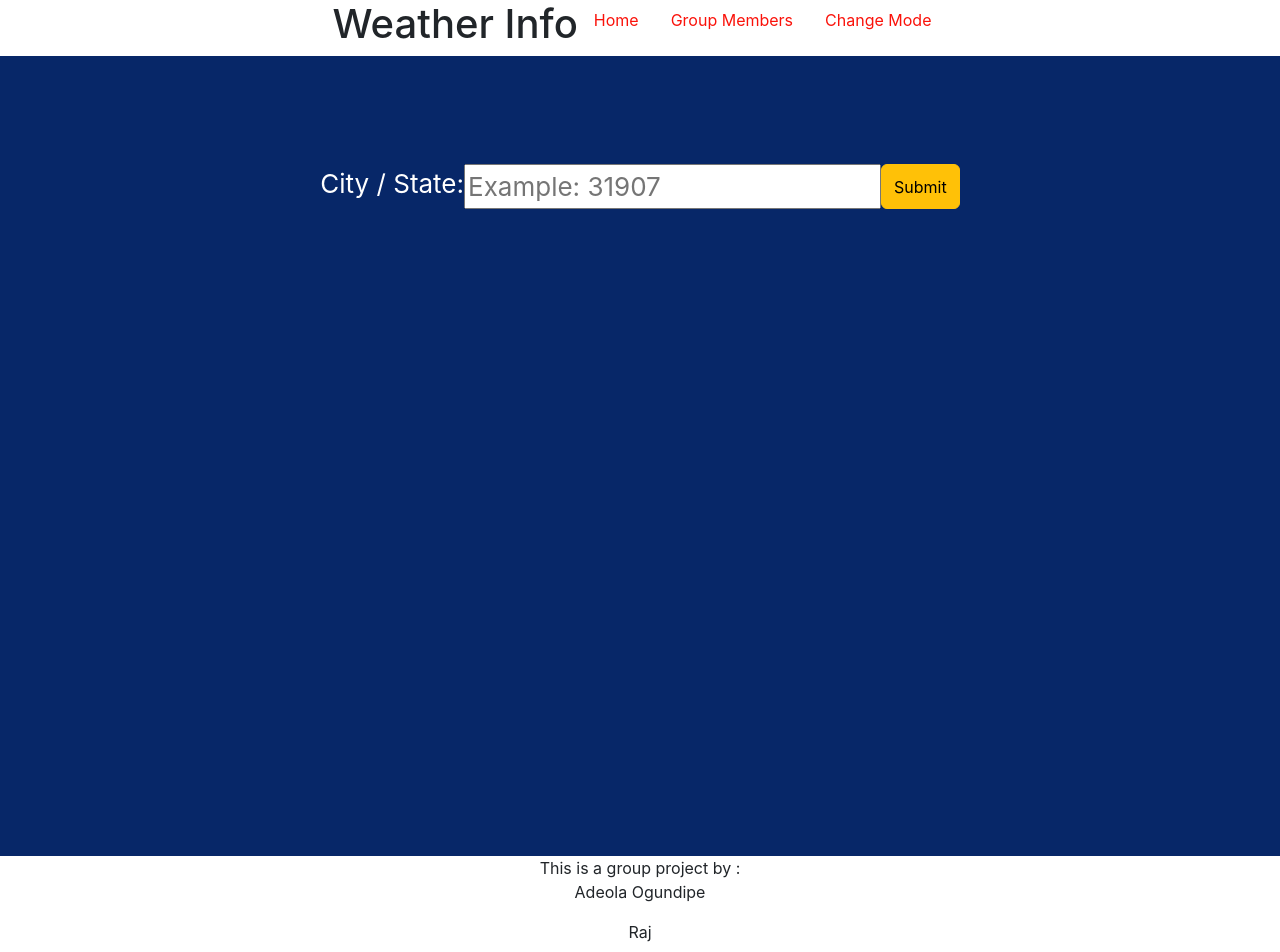
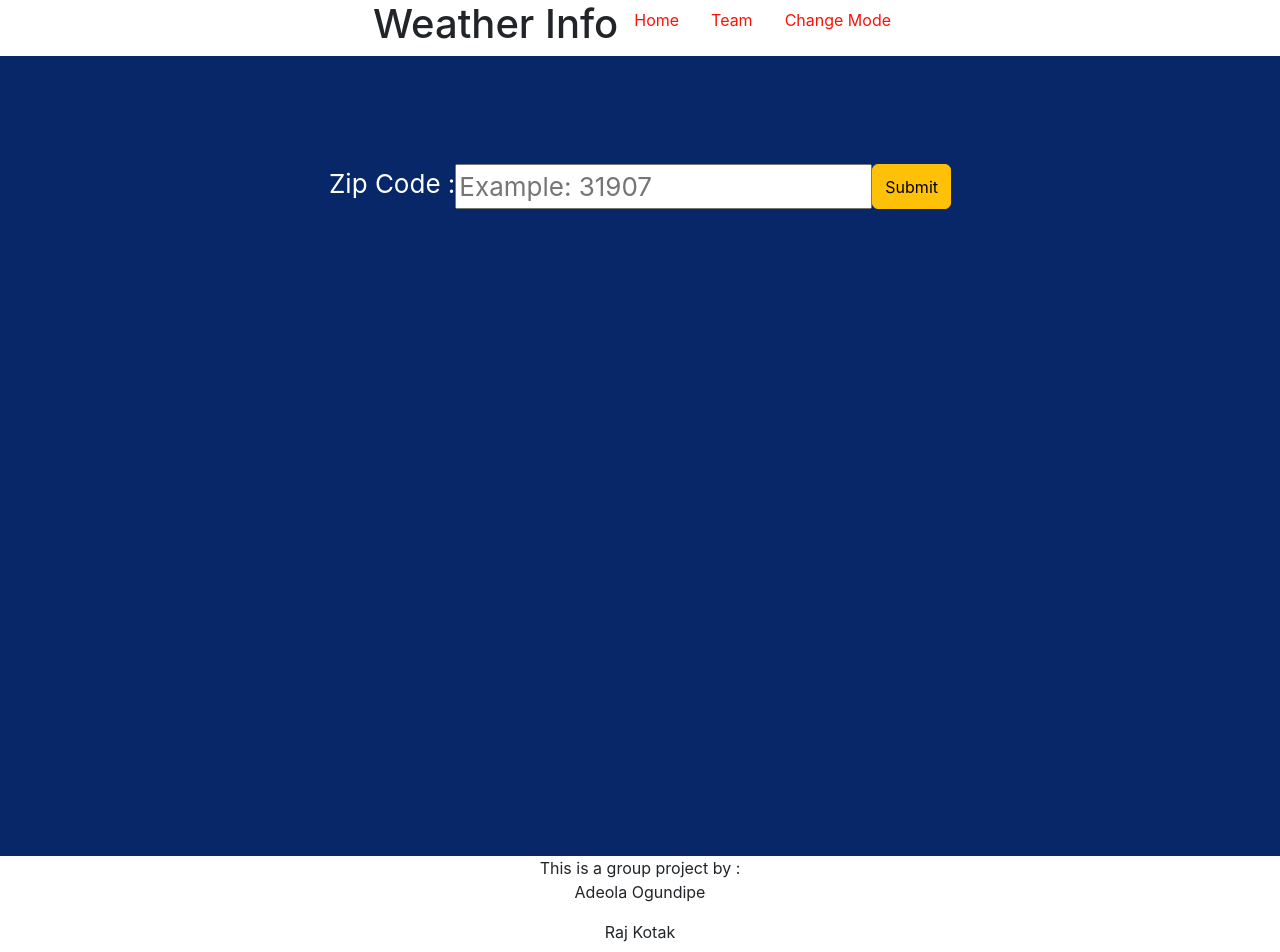
Before and after one commit to CSU-WebDev/MRA, a React (Create React App) app in the folder groupproject/: page / in a window 1280 px wide. Shown: the top 952 px of the page. Built offline with nearby package versions, Linux system fonts and the light colour scheme.

Commit message:
fixed the issues

```diff
--- a/groupproject/src/App.js
+++ b/groupproject/src/App.js
@@ -1,13 +1,13 @@
 import Content from "./components/Content";
 import Footer from "./components/Footer";
-import Top from "./components/Top";
+import Header from "./components/Top";
 import React,{useState} from "react";
 
 function App() {
   const [data, setdata] = useState('');
   return (
     <div className="App">
-      <Top />
+      <Header />
       <Content setdata={setdata}  />
       <Footer />
     </div>
--- a/groupproject/src/components/Content.jsx
+++ b/groupproject/src/components/Content.jsx
@@ -3,7 +3,6 @@ import Button from 'react-bootstrap/Button';
 import CardList from "./CardList";
 import axios from 'axios';
 import { useRef } from 'react';
-// remove once API call is working...
 
 
 function Content(){
@@ -14,19 +13,17 @@ function Content(){
             .then(function (response) {
                 setWeather(response.data)
             }).catch(function (error) {
-                console.log("error")
-                console.log(error);
+                console.warn("error");
             })
     }
     return(
         <header className="App-header">
           <div class="d-flex justify-content-center">
-              <label for="city">City / State: </label>
+              <label for="city">Zip Code : </label>
               <input ref={inputRef} type="text" id="city" name="city" placeholder="Example: 31907"></input>
-              <Button onClick={fetchdata}  variant="warning">Submit</Button>{' '}
+              <Button onClick={fetchdata}  variant="warning">Submit</Button>
           </div>
           <br />
-          {/* <h1>{weather.location}</h1> */}
           <CardList weatherData={weather}/>
         </header>
     )
--- a/groupproject/src/components/Footer.jsx
+++ b/groupproject/src/components/Footer.jsx
@@ -4,7 +4,7 @@ function Footer() {
         <div id="footer">
             This is a group project by :
             <p id="footer">Adeola Ogundipe</p>
-            <p id="footer">Raj</p>
+            <p id="footer">Raj Kotak</p>
             <p id="footer">Mckenna Koetitz</p>
         </div>
     );
--- a/groupproject/src/components/Top.jsx
+++ b/groupproject/src/components/Top.jsx
@@ -1,24 +1,26 @@
 import React from "react";
 import Nav from 'react-bootstrap/Nav';
-// import Button from 'react-bootstrap/Button';
 
-function Top() {
+function Header() {
   return(
     <div id="footer">
-        <Nav id="footer" className="justify-content-center" activeKey="/home">
-          <h1> Weather Info</h1>
+      <Nav id="footer" className="justify-content-center" activeKey="/home">
+        <h1> Weather Info</h1>
+
         <Nav.Item>
           <Nav.Link id="footer" href="#home">Home</Nav.Link>
         </Nav.Item>
+
         <Nav.Item>
-          <Nav.Link id="footer" href="#info">Group Members</Nav.Link>
+          <Nav.Link id="footer" href="#info">Team</Nav.Link>
         </Nav.Item >
+
         <Nav.Item>
-        <Nav.Link id="footer" onClick={() => { localStorage.setItem('theme', localStorage.getItem('theme') === 'dark' ? 'light' : 'dark'); window.location.reload();}}> Change Mode </Nav.Link>
+          <Nav.Link id="footer" onClick={() => { localStorage.setItem('theme', localStorage.getItem('theme') === 'dark' ? 'light' : 'dark'); window.location.reload();}}> Change Mode </Nav.Link>
         </Nav.Item>
       </Nav>
     </div>
   )
 }
 
-  export default Top;
+  export default Header;
```
Also changed, not shown: groupproject/public/index.html (+1 -21 lines), 1 other file (tests, documents, lock files or other folders).
